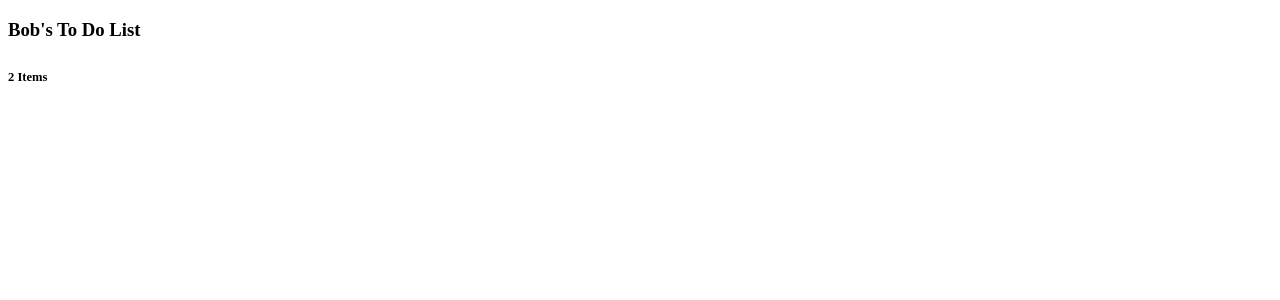
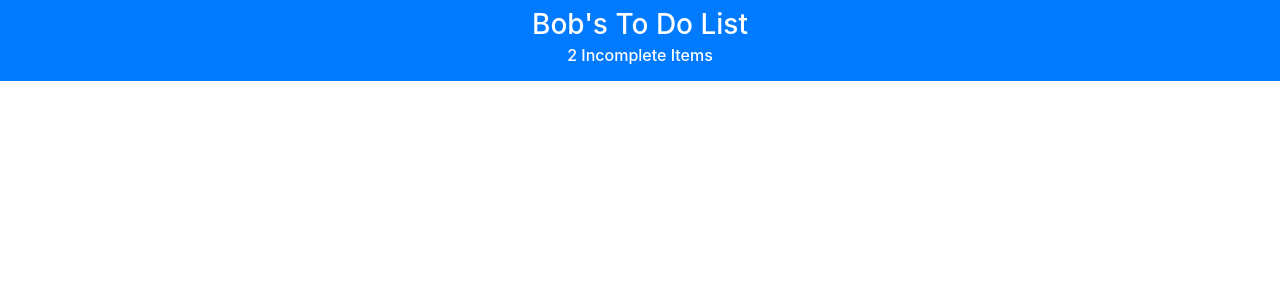
Before and after one commit to KCMicheal/Lister, an Angular app: page / in a window 1280 px wide. Shown: the top 300 px of the page. Built offline with nearby package versions, Linux system fonts and the light colour scheme.

Commit message:
perf: edited css

```diff
--- a/angular.json
+++ b/angular.json
@@ -49,7 +49,8 @@
               "src/assets"
             ],
             "styles": [
-              "src/styles.css"
+              "src/styles.css",
+              "node_modules/bootstrap/dist/css/bootstrap.min.css"
             ],
             "scripts": []
           },
--- a/src/app/app.component.html
+++ b/src/app/app.component.html
@@ -1,4 +1,4 @@
-<h3>
+<h3 class="bg-primary text-center text-white p-2">
   {{ username }}'s To Do List
-  <h6>{{ itemCount }} Items</h6>
+  <h6 class="mt-1">{{ itemCount }} Incomplete Items</h6>
 </h3>
```
